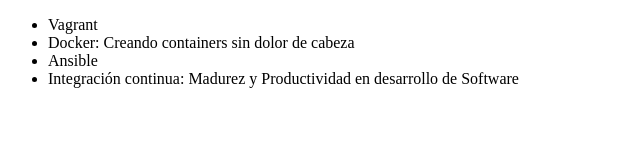
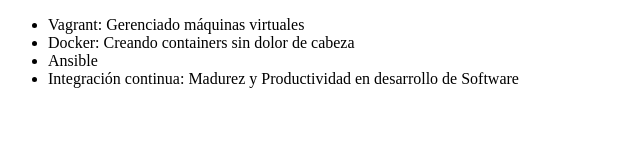
Before and after one commit to SebastianBE99/alura-git, a plain HTML site: page index.html in a window 1280 px wide. Shown: the whole page, without its empty margins (0-640 px from the left). Drawn offline with Linux system fonts and the light colour scheme.

Commit message:
Corrigiendo curso de vagrant

```diff
--- a/index.html
+++ b/index.html
@@ -6,7 +6,7 @@
 </head>
 <body>
      <ul>
-         <li> Vagrant </li>
+         <li> Vagrant: Gerenciado máquinas virtuales</li>
          <li> Docker: Creando containers sin dolor de cabeza </li>
          <li> Ansible </li>
          <li> Integración continua: Madurez y Productividad en desarrollo de Software </li>
```
